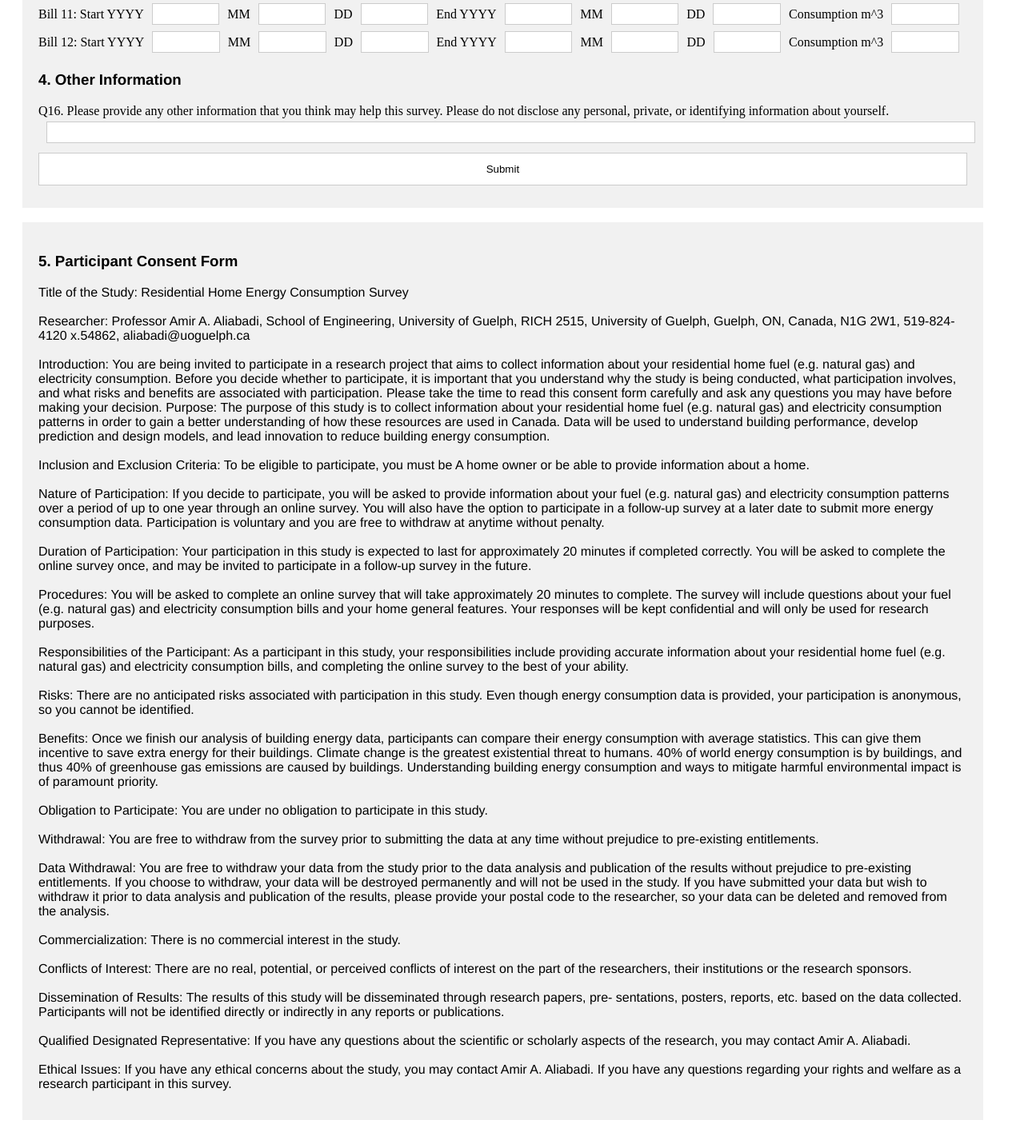
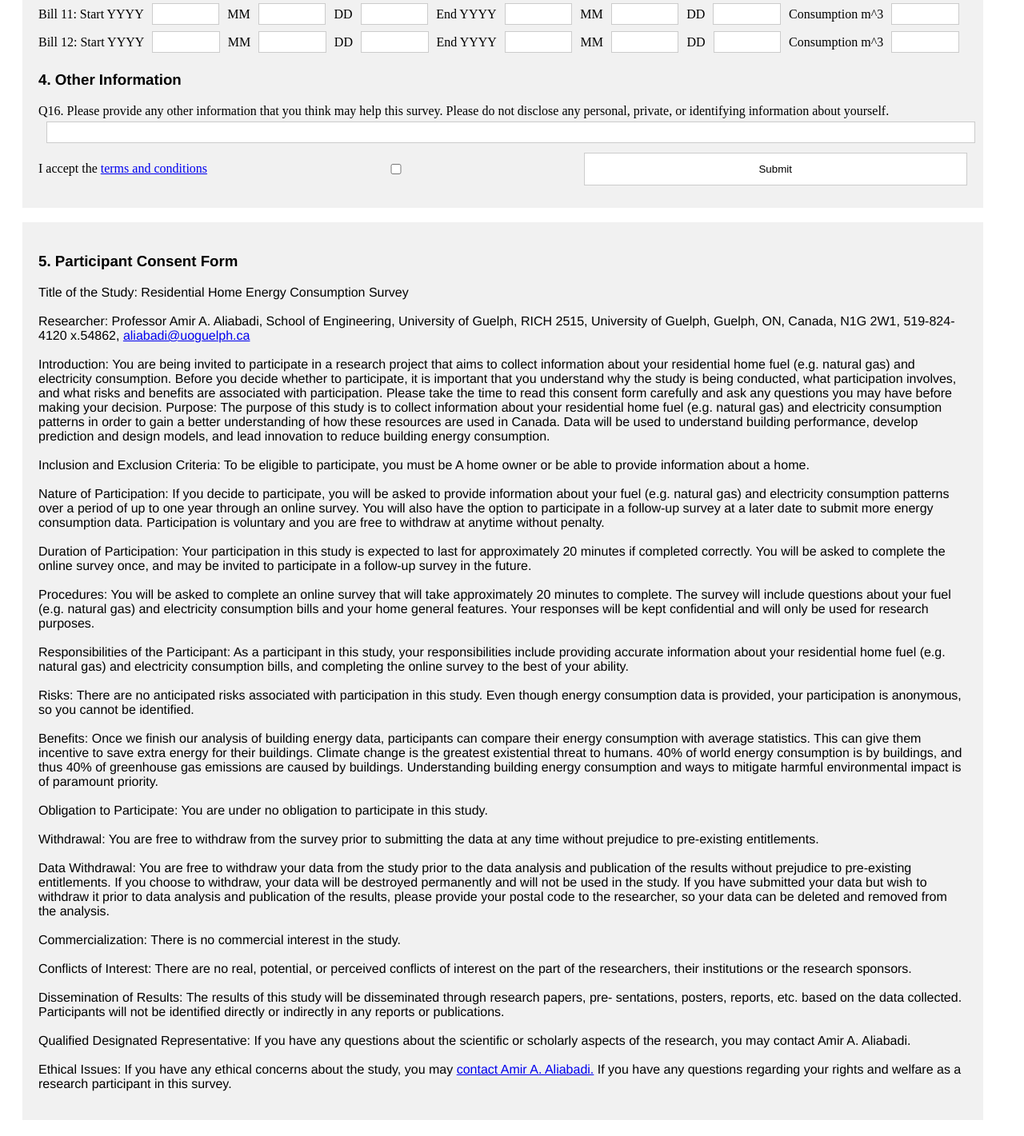
Before and after one commit to judge787/Survey, a Flask app: page /survey in a window 1280 px wide. Shown: the part 4159-5580 px from the top of the page at 80% size. Run offline with Flask 3, Linux system fonts and the light colour scheme; some libraries are stand-ins or nearby versions.

Commit message:
working on email and red box

```diff
--- a/templates/stylesheet.css
+++ b/templates/stylesheet.css
@@ -120,3 +120,7 @@ input, select {
   flex: 1 1 auto; /* take up remaining space */
   width: 100%; /* fill remaining space */
 }
+
+label, a {
+  display: inline;
+}
--- a/templates/survey.html
+++ b/templates/survey.html
@@ -391,7 +391,24 @@
         </div>
 
 
-        <button type="submit" id="button">Submit</button>
+        <div class="adjust-size">
+          <label for="consent">I accept the <a href ="#consent">terms and conditions</a></label>
+          <input type="checkbox" id="consent">
+          <button type="submit" id="button">Submit</button>
+        </div>
+
+        <script>const consentCheckbox = document.getElementById('consent');
+          const submitButton = document.getElementById('button');
+
+          submitButton.addEventListener('click', (event) => {
+            if (!consentCheckbox.checked) {
+              event.preventDefault();
+              consentCheckbox.style.border = '2px solid red';
+              alert('Please accept the terms and conditions before submitting the form.');
+            }
+          });</script>
+
+
 
 
   </form>
@@ -400,8 +417,9 @@
   </div>
   <br>
   <div class="container">
-    <h3>5. Participant Consent Form</h3>
-    <p>Title of the Study: Residential Home Energy Consumption Survey <br><br>Researcher: Professor Amir A. Aliabadi, School of Engineering, University of Guelph, RICH 2515, University of Guelph, Guelph, ON, Canada, N1G 2W1, 519-824-4120 x.54862, aliabadi@uoguelph.ca
+    <h3 id="consent">5. Participant Consent Form</h3>
+    <p>Title of the Study: Residential Home Energy Consumption Survey
+      <br><br>Researcher: Professor Amir A. Aliabadi, School of Engineering, University of Guelph, RICH 2515, University of Guelph, Guelph, ON, Canada, N1G 2W1, 519-824-4120 x.54862, <a href="mailto:aliabadi@uoguelph.ca" id="email">aliabadi@uoguelph.ca</a>
       <br><br>Introduction: You are being invited to participate in a research project that aims to collect information about your residential home fuel (e.g. natural gas) and electricity consumption. Before you decide whether to participate, it is important that you understand why the study is being conducted, what participation involves, and what risks and benefits are associated with participation. Please take the time to read this consent form carefully and ask any questions you may have before making your decision. Purpose: The purpose of this study is to collect information about your residential home fuel (e.g. natural gas) and electricity consumption patterns in order to gain a better understanding of how these resources are used in Canada. Data will be used to understand building performance, develop prediction and design models, and lead innovation to reduce building energy consumption.
       <br><br>Inclusion and Exclusion Criteria: To be eligible to participate, you must be A home owner or be able to provide information about a home.
       <br><br>Nature of Participation: If you decide to participate, you will be asked to provide information about your fuel (e.g. natural gas) and electricity consumption patterns over a period of up to one year through an online survey. You will also have the option to participate in a follow-up survey at a later date to submit more energy consumption data. Participation is voluntary and you are free to withdraw at anytime without penalty.
@@ -417,7 +435,7 @@
       <br><br>Conflicts of Interest: There are no real, potential, or perceived conflicts of interest on the part of the researchers, their institutions or the research sponsors.
       <br><br>Dissemination of Results: The results of this study will be disseminated through research papers, pre- sentations, posters, reports, etc. based on the data collected. Participants will not be identified directly or indirectly in any reports or publications.
       <br><br>Qualified Designated Representative: If you have any questions about the scientific or scholarly aspects of the research, you may contact Amir A. Aliabadi.
-      <br><br>Ethical Issues: If you have any ethical concerns about the study, you may contact Amir A. Aliabadi. If you have any questions regarding your rights and welfare as a research participant in this survey.</p>
+      <br><br>Ethical Issues: If you have any ethical concerns about the study, you may <a href= "contact.html" >contact Amir A. Aliabadi.</a> If you have any questions regarding your rights and welfare as a research participant in this survey.</p>
   </div>
   </div>
   </div>
```
